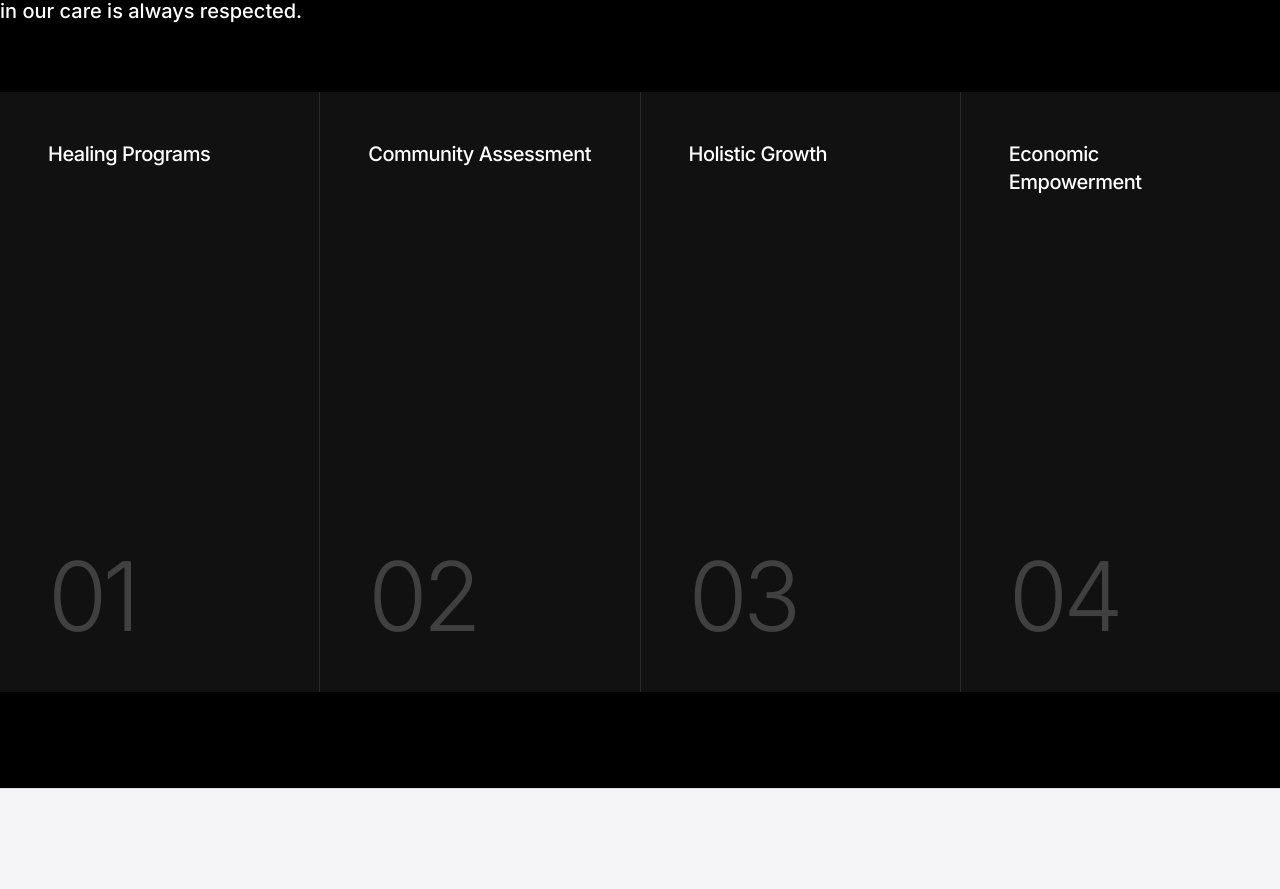
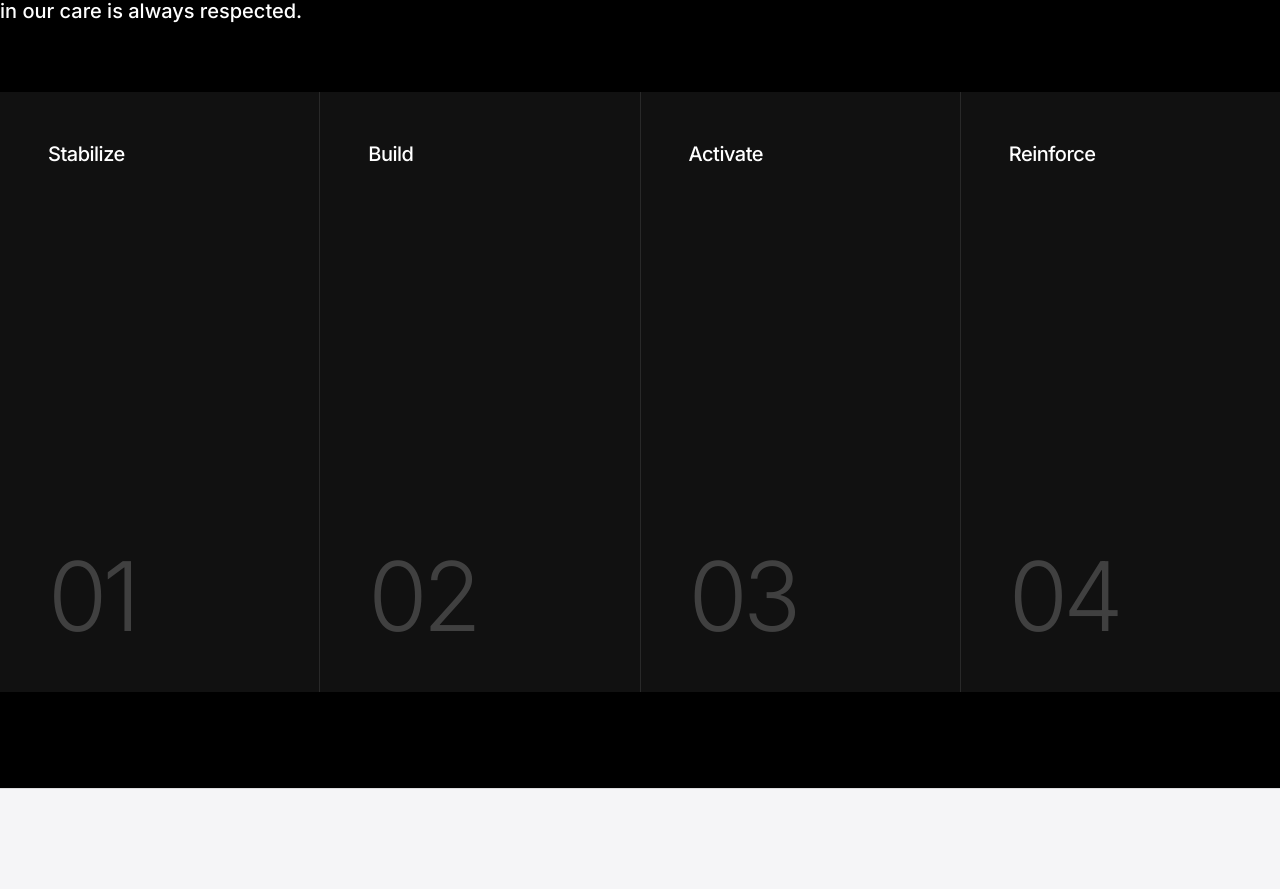
Before and after one commit to Radiant-Rise-Initiative/Radiant-Rise-Website, a Next.js app: page / in a window 1280 px wide. Shown: the part 3051-3940 px from the top of the page. Built offline with nearby package versions, Linux system fonts and the light colour scheme.

Commit message:
0.7.0 - Our Identity Content Implementation

```diff
--- a/components/layout/OurIdentity.tsx
+++ b/components/layout/OurIdentity.tsx
@@ -4,31 +4,31 @@ import { ColumnInfoStack, StackItem } from "@/components/ui/ColumnInfoStack";
 
 const identityItems: StackItem[] = [
     {
-        id: "healing",
+        id: "stabilize",
         number: "01",
-        title: "Healing Programs",
-        description: "We host post-trauma and adversity counseling sessions with mental health experts to support young mothers.",
+        title: "Stabilize",
+        description: "We begin with emotional recovery. Because trauma deeply affects confidence, decision-making, and job retention, we provide trauma-informed counseling and emotional support to create a firm foundation for personal and household stability.",
         linkText: "Learn more",
     },
     {
-        id: "community",
+        id: "build",
         number: "02",
-        title: "Community Assessment",
-        description: "Our interventions are designed based on community needs assessments to address specific identified gaps.",
+        title: "Build",
+        description: "Once stabilized, participants focus on practical empowerment. We provide vocational and enterprise training, alongside financial literacy education, strictly aligned with local economic and employer demand to ensure our skills development is viable and relevant.",
         linkText: "Learn more",
     },
     {
-        id: "holistic",
+        id: "activate",
         number: "03",
-        title: "Holistic Growth",
-        description: "Our activities range from storytelling workshops and inspirational sessions to aerobics and wellness programs.",
+        title: "Activate",
+        description: "We actively bridge the gap between training and livelihood. Through strategic employer partnerships, direct job placement, and the provision of structured micro-enterprise toolkits, we activate immediate and sustained income streams for youth and young mothers.",
         linkText: "Learn more",
     },
     {
-        id: "economic",
+        id: "reinforce",
         number: "04",
-        title: "Economic Empowerment",
-        description: "We connect participants to job opportunities, provide vocational training, and promote financial inclusion.",
+        title: "Reinforce",
+        description: "Stability requires continuity. To prevent the collapse of progress and reduce household economic shocks, we reinforce retention through continuous follow-up support, structured savings participation, and long-term problem-solving.",
         linkText: "Learn more",
     },
 ];
```
